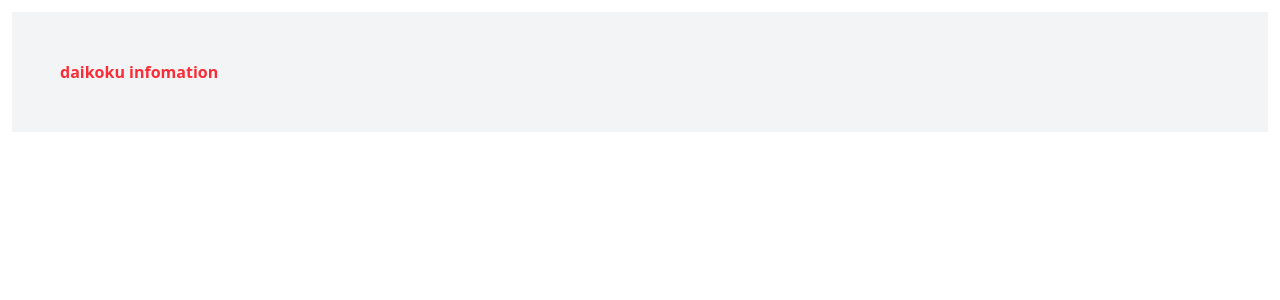
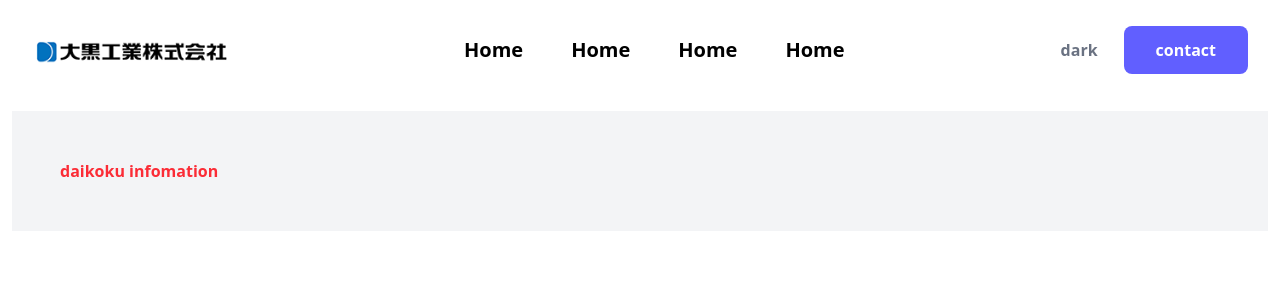
Before and after one commit to knm22mukk/daikoku-info, a Next.js app: page / in a window 1280 px wide. Shown: the top 300 px of the page. Built offline with nearby package versions, Linux system fonts and the light colour scheme.

Commit message:
headerを仮作成しました

```diff
--- a/src/app/layout.tsx
+++ b/src/app/layout.tsx
@@ -1,5 +1,6 @@
 import type { Metadata } from 'next';
 import './globals.css';
+import Header from '@/components/Header';
 
 export const metadata: Metadata = {
   title: '大黒info',
@@ -13,7 +14,10 @@ export default function RootLayout({
 }>) {
   return (
     <html lang='ja'>
-      <body>{children}</body>
+      <body>
+        <Header />
+        {children}
+      </body>
     </html>
   );
 }
--- a/src/app/page.tsx
+++ b/src/app/page.tsx
@@ -1,7 +1,7 @@
 export default function Home() {
   return (
     <div>
-      <h1 className='m-3 font-bold text-red-500 p-12 bg-gray-100'>
+      <h1 className='m-3 bg-gray-100 p-12 font-bold text-red-500'>
         daikoku infomation
       </h1>
     </div>
--- /dev/null
+++ b/src/components/Header.tsx
@@ -0,0 +1,73 @@
+import Image from 'next/image';
+import Link from 'next/link';
+
+export default function Header() {
+  return (
+    <header className='mx-auto max-w-screen-xl px-4 md:px-8'>
+      <div className='flex items-center justify-between py-6'>
+        <Link
+          href='/'
+          className='inline-flex items-center gap-2.5'
+          aria-label='大黒工業ロゴ'
+        >
+          <Image
+            src='/daikoku-logo235x60.png'
+            width={200}
+            height={70}
+            alt='大黒工業ロゴ'
+          />
+        </Link>
+
+        <nav className='hidden gap-12 lg:flex'>
+          <Link
+            href='/'
+            className='font-bold text-xl transition duration-100 hover:text-indigo-500 hover:underline'
+          >
+            Home
+          </Link>
+          <Link
+            href='/'
+            className='font-bold text-xl transition duration-100 hover:text-indigo-500 hover:underline'
+          >
+            Home
+          </Link>
+          <Link
+            href='/'
+            className='font-bold text-xl transition duration-100 hover:text-indigo-500 hover:underline'
+          >
+            Home
+          </Link>
+          <Link
+            href='/'
+            className='font-bold text-xl transition duration-100 hover:text-indigo-500 hover:underline'
+          >
+            Home
+          </Link>
+        </nav>
+
+        <div className='-ml-8 hidden flex-col gap-2.5 sm:flex-row sm:justify-center lg:flex lg:justify-start'>
+          <Link
+            href='/'
+            className='inline-block rounded-lg px-4 py-3 text-center font-semibold text-gray-500 text-sm outline-none ring-indigo-300 transition duration-100 hover:text-indigo-500 focus-visible:ring active:text-indigo-600 md:text-base'
+          >
+            dark
+          </Link>
+
+          <Link
+            href='/'
+            className='inline-block rounded-lg bg-indigo-500 px-8 py-3 text-center font-semibold text-sm text-white outline-none ring-indigo-300 transition duration-100 hover:bg-indigo-600 focus-visible:ring active:bg-indigo-700 md:text-base'
+          >
+            contact
+          </Link>
+        </div>
+
+        <button
+          type='button'
+          className='inline-flex items-center gap-2 rounded-lg bg-gray-200 px-2.5 py-2 font-semibold text-gray-500 text-sm ring-indigo-300 hover:bg-gray-300 focus-visible:ring active:text-gray-700 md:text-base lg:hidden'
+        >
+          Menu
+        </button>
+      </div>
+    </header>
+  );
+}
```
Also changed, not shown: public/daikoku-logo235x60.png (added).
